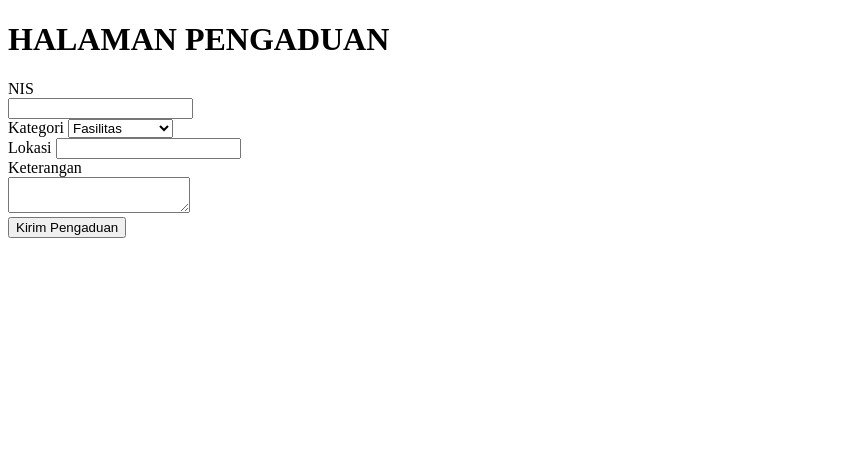
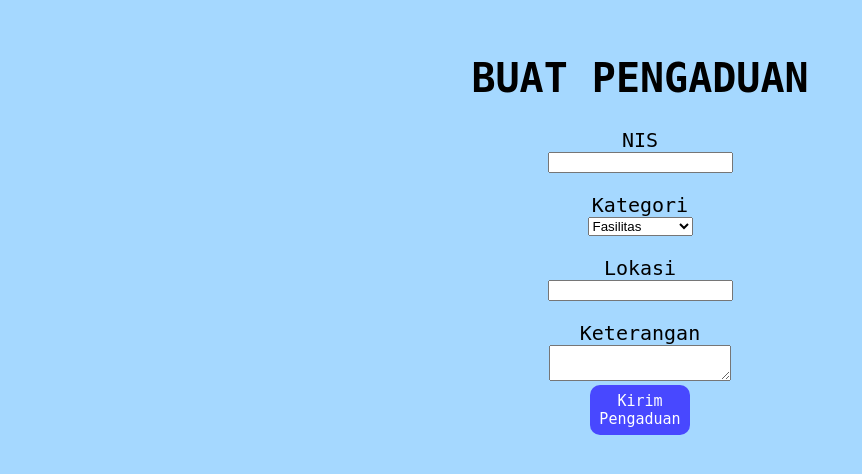
Before and after one commit to NURIEsaPPLG2/sekolah_2026_12RPL2_UJIKOM_NURI_ESA_SHABILA, a PHP site: page /form_pengaduan.php in a window 1280 px wide. Shown: the top 474 px of the page, without its empty margins (0-862 px from the left). Run offline with PHP 8.4, Linux system fonts and the light colour scheme.

Commit message:
form_pengaduan.php

```diff
--- a/sekolah_2026_12RPL2_UJIKOM_NURI_ESA_SHABILA/form_pengaduan.php
+++ b/sekolah_2026_12RPL2_UJIKOM_NURI_ESA_SHABILA/form_pengaduan.php
@@ -4,31 +4,70 @@
      <meta charset="UTF-8">
      <meta name="viewport" content="width=device-width, initial-scale=1.0">
      <title>Form Pengaduan</title>
+     <style>
+          body{
+               background: #a5d8ff;
+          }
+          div{
+               background: #a5d8ff;
+               padding-top: 20px;
+          }
+          h1{
+               font-family: monospace;
+               font-size: 40px;
+          }
+          label{
+               font-family: monospace;
+               font-size: 20px;
+          }
+          input{
+               margin-bottom: 20px;
+          }
+          select{
+               margin-bottom: 20px;
+          }
+          button{
+               width: 100px;
+               height: 50px;
+               background: rgb(72, 72, 255);
+               color: white;
+               border: none;
+               border-radius: 10px;
+               font-family: monospace;
+               font-size: 15px;
+               cursor: pointer;
+          }
+          button:active{
+               background: rgb(158, 158, 255);
+               color: rgb(226, 226, 226);
+          }
+     </style>
 </head>
 <body>
-     <h1>HALAMAN PENGADUAN</h1>
+     <center>
+     <div>
+          <h1>BUAT PENGADUAN</h1>
           <form action="detail_pengaduan.php" method="post">
                <label for="">NIS</label><br/>
                <input type="text" name="nis"/>
                <br/>
-
-          <label for="">Kategori</label>
+               <label for="">Kategori</label><br/>
                <select name="kategori">
                     <option value="1">Fasilitas</option>
                     <option value="2">Lingkungan</option>
                     <option value="3">Pembelajaran</option>
                </select>
                <br/>
-
-          <label for="">Lokasi</label>
+               <label for="">Lokasi</label><br/>
                <input type="text" name="lokasi"/>
                <br/>
 
                <label for="Keterangan">Keterangan</label><br/>
                <textarea name="keterangan"></textarea>
                <br/>
-
                <button>Kirim Pengaduan</button>
           </form>
+     </div>
+     </center>
 </body>
 </html>
```
Lines whose indentation alone changed are shown as unchanged.
